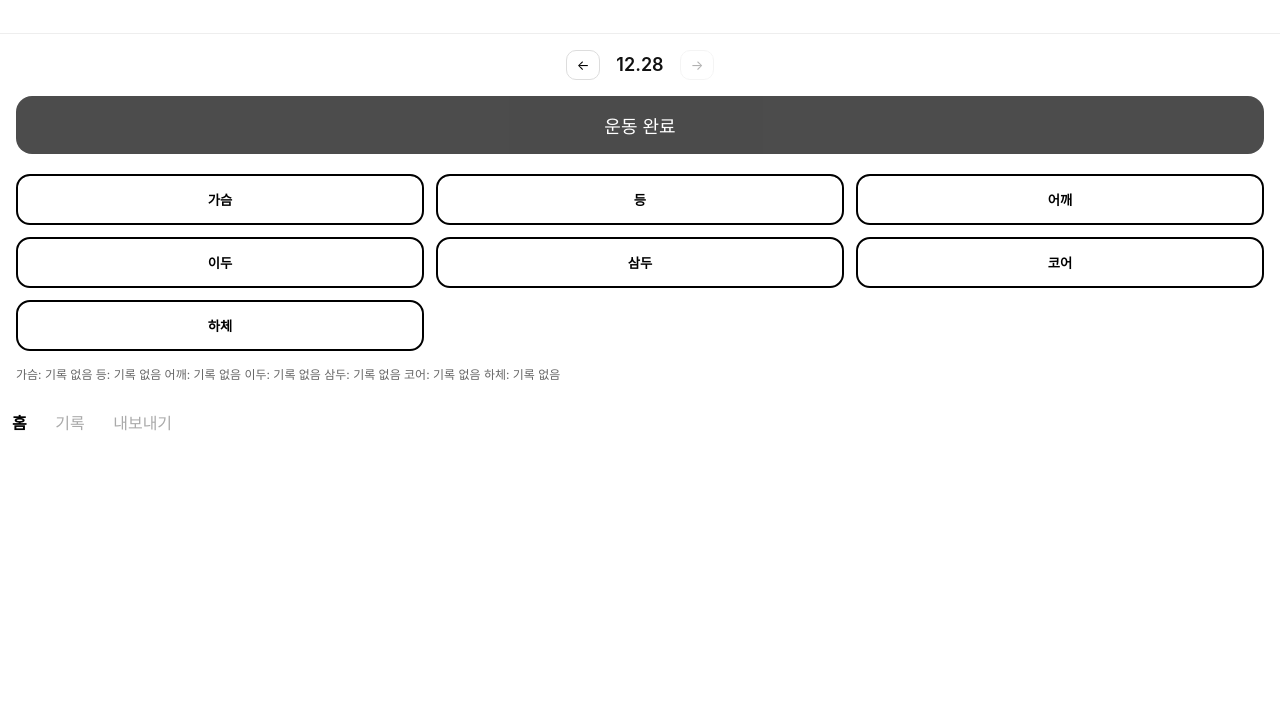
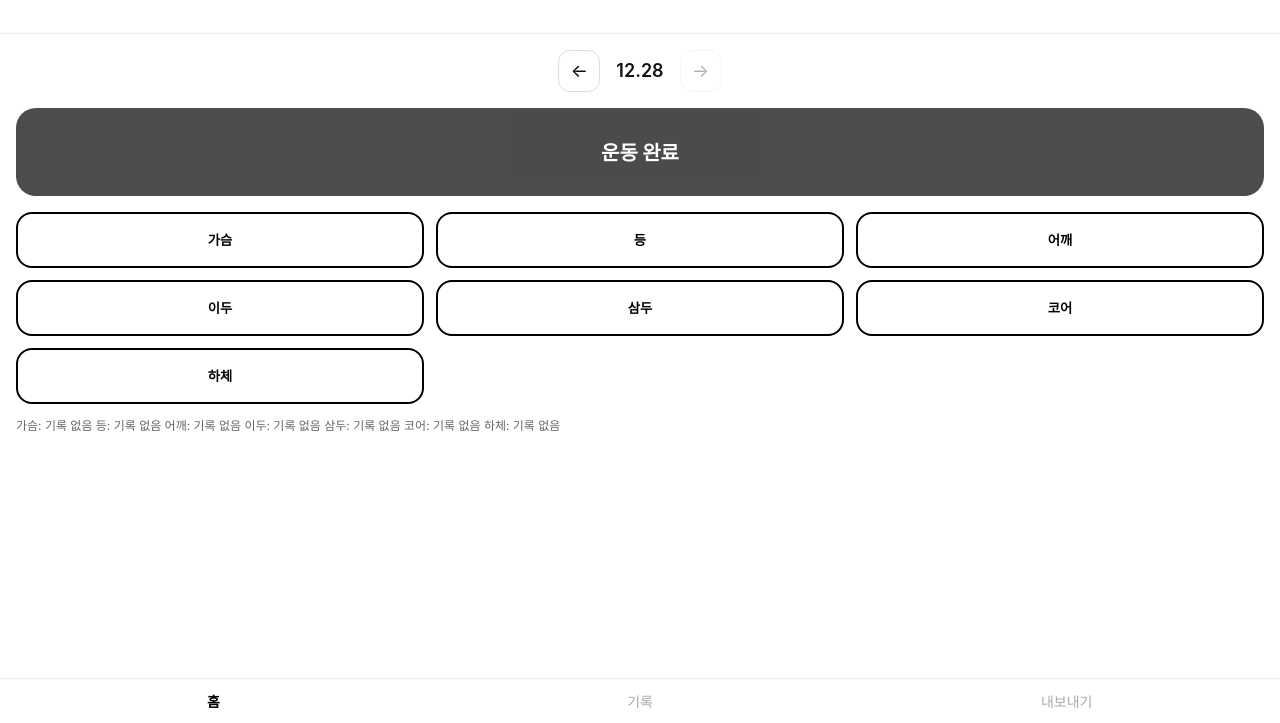
Before and after one commit to mjsha12/MGymLog, a plain HTML site: page index.html in a window 1280 px wide. Shown: the part 77-800 px from the top of the page. Drawn offline with Linux system fonts and the light colour scheme.

Commit message:
Update style.css

```diff
--- a/style.css
+++ b/style.css
@@ -9,40 +9,22 @@ body {
   color: #111;
 }
 
+/* 상단 */
 .topbar {
   padding: 14px 16px;
   border-bottom: 1px solid #eee;
 }
 
-.tabs {
-  display: flex;
-  border-bottom: 1px solid #eee;
+/* 메인 */
+main {
+  padding: 16px;
+  padding-bottom: calc(80px + env(safe-area-inset-bottom));
 }
 
-.tab {
-  flex: 1;
-  padding: 12px;
-  background: none;
-  border: none;
-  font-size: 16px;
-  color: #aaa;
-}
+.page { display: none; }
+.page.active { display: block; }
 
-.tab.active {
-  color: #000;
-  font-weight: 600;
-}
-
-.page {
-  display: none;
-  padding: 16px;
-}
-
-.page.active {
-  display: block;
-}
-
-/* 홈 */
+/* 날짜 */
 .date-row {
   display: flex;
   justify-content: center;
@@ -52,32 +34,35 @@ body {
 }
 
 .nav-btn {
+  width: 42px;
+  height: 42px;
   border: 1px solid #ddd;
   background: #fff;
-  border-radius: 10px;
-  padding: 6px 10px;
+  border-radius: 12px;
+  font-size: 18px;
 }
 
-.nav-btn.disabled {
-  opacity: 0.3;
-}
+.nav-btn.disabled { opacity: 0.3; }
 
 #todayLabel {
   font-size: 18px;
   font-weight: 600;
 }
 
+/* 운동 완료 버튼 (전처럼 큼) */
 .done-btn {
   width: 100%;
-  padding: 16px;
+  height: 88px;
   background: #000;
   color: #fff;
-  border-radius: 16px;
-  font-size: 18px;
+  border-radius: 20px;
+  font-size: 20px;
+  font-weight: 800;
   border: none;
-  margin-bottom: 20px;
+  margin-bottom: 16px;
 }
 
+/* 부위 버튼 */
 .muscle-grid {
   display: grid;
   grid-template-columns: repeat(3, 1fr);
@@ -85,11 +70,11 @@ body {
 }
 
 .muscle {
-  padding: 14px 0;
-  border-radius: 14px;
+  height: 56px;
+  border-radius: 16px;
   border: 2px solid #000;
   background: #fff;
-  font-weight: 600;
+  font-weight: 700;
 }
 
 .muscle.selected {
@@ -98,7 +83,7 @@ body {
 }
 
 .last-info {
-  margin-top: 14px;
+  margin-top: 12px;
   font-size: 12px;
   color: #666;
 }
@@ -110,24 +95,26 @@ body {
   font-size: 12px;
   text-align: center;
   margin-bottom: 6px;
+  color: #888;
 }
 
 .calendar {
   display: grid;
-  grid-template-columns: repeat(7, 1fr);
+  grid-template-columns: repeat(7, minmax(0, 1fr));
   gap: 6px;
 }
 
 .day {
   border: 1px solid #eee;
-  border-radius: 12px;
+  border-radius: 14px;
   padding: 6px;
   min-height: 110px;
 }
 
 .day h4 {
   margin: 0 0 4px;
-  font-size: 13px;
+  font-size: 12px;
+  font-weight: 600;
 }
 
 .slot {
@@ -140,11 +127,12 @@ body {
 /* 내보내기 */
 .copy-btn {
   width: 100%;
-  padding: 16px;
-  border-radius: 14px;
+  height: 64px;
+  border-radius: 16px;
   border: 2px solid #000;
   background: #fff;
   font-size: 16px;
+  font-weight: 700;
 }
 
 pre {
@@ -154,3 +142,29 @@ pre {
   border-radius: 10px;
   font-size: 13px;
 }
+
+/* 🔽 하단 탭바 */
+.bottom-tabs {
+  position: fixed;
+  bottom: 0;
+  left: 0;
+  right: 0;
+  display: flex;
+  border-top: 1px solid #eee;
+  background: #fff;
+  padding-bottom: env(safe-area-inset-bottom);
+}
+
+.bottom-tabs .tab {
+  flex: 1;
+  padding: 12px 0;
+  border: none;
+  background: none;
+  font-size: 14px;
+  color: #aaa;
+}
+
+.bottom-tabs .tab.active {
+  color: #000;
+  font-weight: 700;
+}
```
